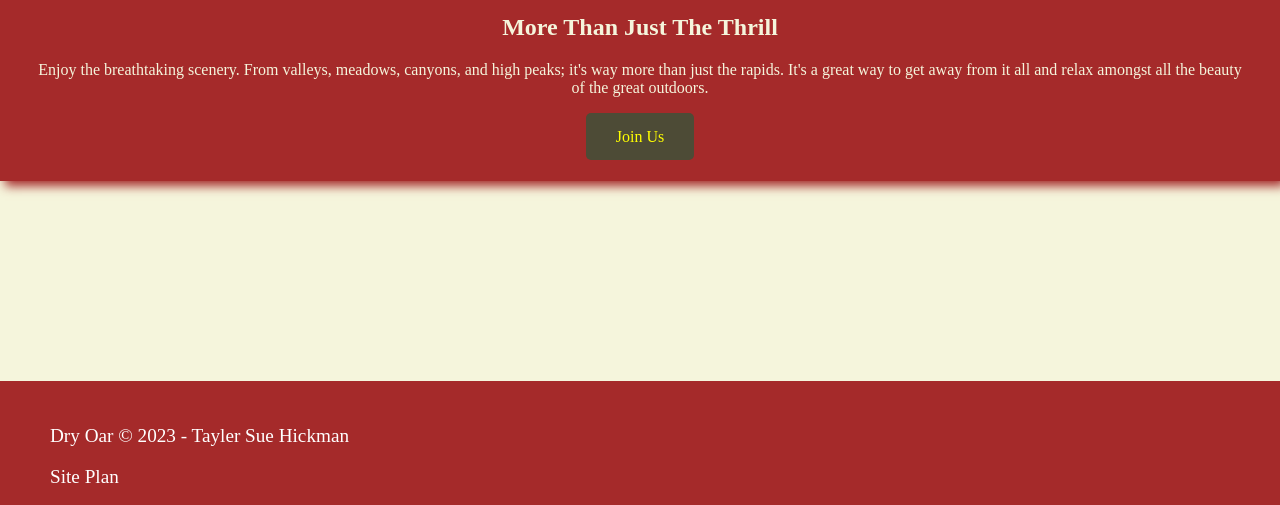
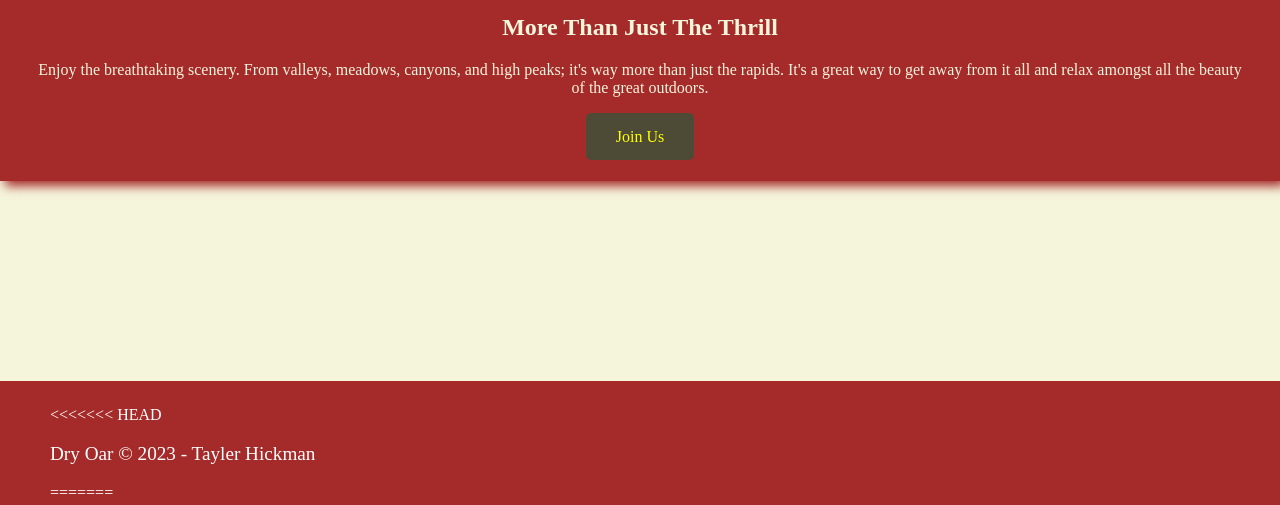
Before and after one commit to tsue-hickman/wdd130, a plain HTML site: page wwr/index.html in a window 1280 px wide. Shown: the part 4861-5366 px from the top of the page. Drawn offline with nearby package versions, Linux system fonts and the light colour scheme.

Commit message:
ineedhelp

```diff
--- a/wwr/index.html
+++ b/wwr/index.html
@@ -56,7 +56,11 @@
       </section>
   </main>
   <footer>
+<<<<<<< HEAD
+    <p>Dry Oar © 2023 - Tayler Hickman</p>
+=======
     <p>Dry Oar © 2023 - Tayler Sue Hickman</p>
+>>>>>>> 220fc19 (first commit)
     <p><a href="site-plan-rafting.html">Site Plan</a></p>
     <p><a href="contactus.html">Contact Us</a></p>
     <div class="social">
```
